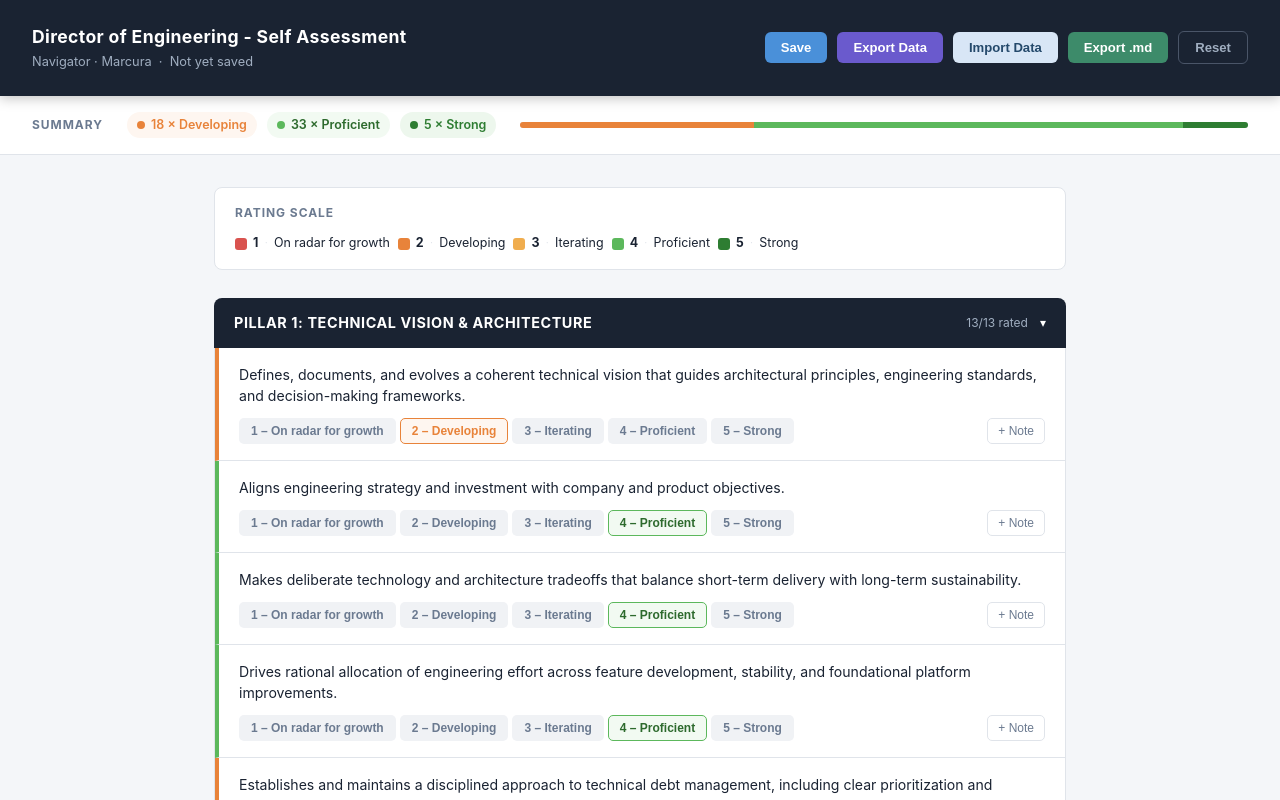
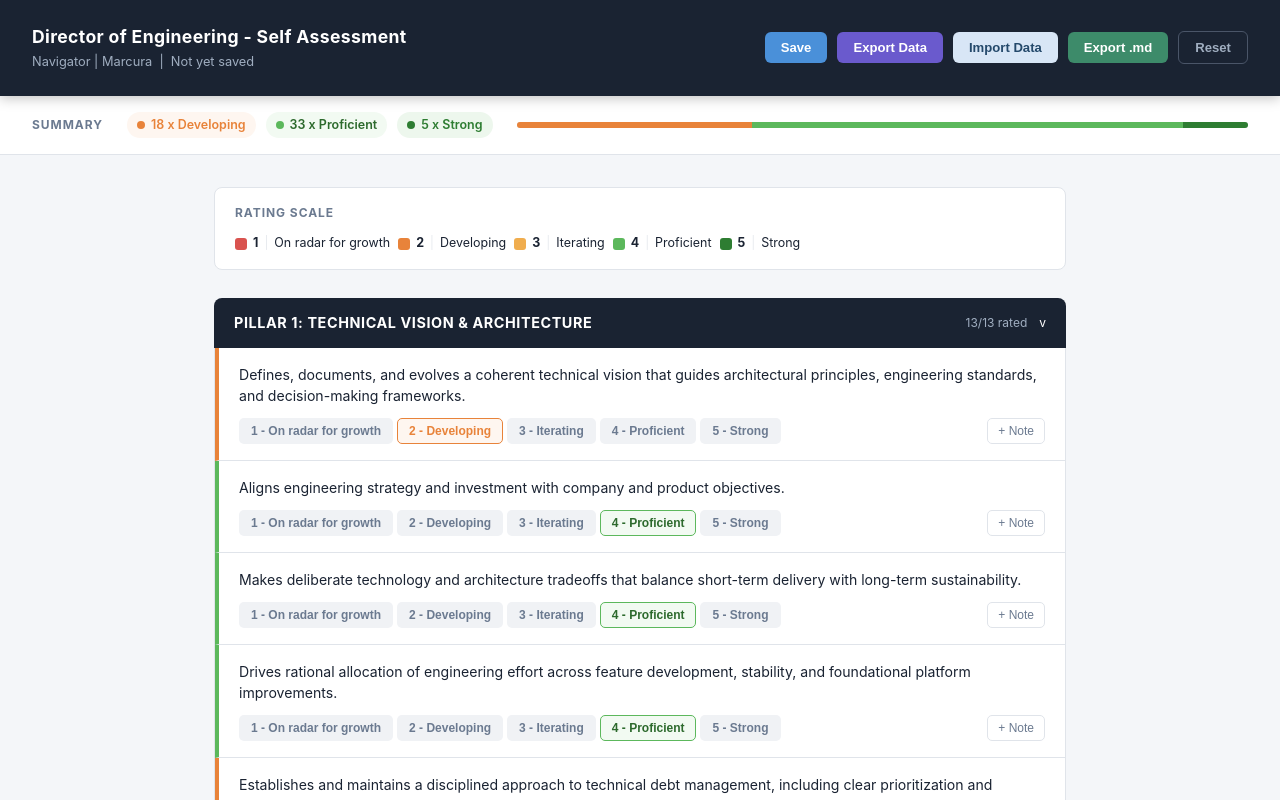
Before and after one commit to peterscottbrownstein/self-assessment, a React app in the folder app/: page / in a window 1280 px wide. Shown: the top 800 px of the page. Built offline with nearby package versions, Linux system fonts and the light colour scheme; the HTML template or start-up script is replaced by a standard one.

Commit message:
Normalize text encoding across assessment UI

```diff
--- a/app/src/components/Header.jsx
+++ b/app/src/components/Header.jsx
@@ -25,7 +25,7 @@ export function Header({
       <div>
         <h1>Director of Engineering - Self Assessment</h1>
         <p>
-          Navigator · Marcura &nbsp;·&nbsp; {formatTime(savedAt)}
+          Navigator | Marcura &nbsp;|&nbsp; {formatTime(savedAt)}
         </p>
       </div>
       <div className="header-actions">
--- a/app/src/components/Item.jsx
+++ b/app/src/components/Item.jsx
@@ -19,7 +19,7 @@ export function Item({ item, itemState, onRate, onNote }) {
               onClick={() => onRate(item.id, r)}
               title={RATINGS[r]}
             >
-              {r} – {RATINGS[r]}
+              {r} - {RATINGS[r]}
             </button>
           ))}
         </div>
@@ -27,13 +27,13 @@ export function Item({ item, itemState, onRate, onNote }) {
           className={`notes-toggle ${hasNote ? 'has-note' : ''}`}
           onClick={() => setNotesOpen(o => !o)}
         >
-          {hasNote ? '✎ Note' : '+ Note'}
+          {hasNote ? 'Edit Note' : '+ Note'}
         </button>
       </div>
       {notesOpen && (
         <div className="notes-area">
           <textarea
-            placeholder="Add context for your rating…"
+            placeholder="Add context for your rating..."
             value={note}
             onChange={e => onNote(item.id, e.target.value)}
           />
--- a/app/src/components/Pillar.jsx
+++ b/app/src/components/Pillar.jsx
@@ -10,7 +10,7 @@ export function Pillar({ pillar, assessmentState, onRate, onNote }) {
       <div className="pillar-header" onClick={() => setCollapsed(c => !c)}>
         <h2>{pillar.title}</h2>
         <span className="pillar-meta">{ratedCount}/{pillar.items.length} rated</span>
-        <span className="pillar-chevron">▾</span>
+        <span className="pillar-chevron">v</span>
       </div>
       {!collapsed && (
         <div className="pillar-body">
--- a/app/src/components/ScaleLegend.jsx
+++ b/app/src/components/ScaleLegend.jsx
@@ -9,7 +9,7 @@ export function ScaleLegend() {
           <div key={k} className="legend-item">
             <div className={`legend-swatch ls-${k}`} />
             <strong>{k}</strong>
-            <span className="legend-sep">·</span>
+            <span className="legend-sep">|</span>
             {v}
           </div>
         ))}
--- a/app/src/components/SummaryBar.jsx
+++ b/app/src/components/SummaryBar.jsx
@@ -18,7 +18,7 @@ export function SummaryBar({ assessmentState }) {
           counts[r] > 0 ? (
             <div key={r} className={`chip chip-${r}`}>
               <div className="chip-dot" />
-              {counts[r]} × {RATINGS[r]}
+              {counts[r]} x {RATINGS[r]}
             </div>
           ) : null
         )}
--- a/app/src/data/pillars.js
+++ b/app/src/data/pillars.js
@@ -6,7 +6,7 @@ export const RATINGS = {
   5: 'Strong',
 };
 
-// prev values imported from prior 1-3 scale: Developing→2, Proficient→4, Strong→5
+// prev values imported from prior 1-3 scale: Developing -> 2, Proficient -> 4, Strong -> 5
 export const PILLARS = [
   {
     id: 'p1',
```
Also changed, not shown: 1 other file (tests, documents, lock files or other folders).
